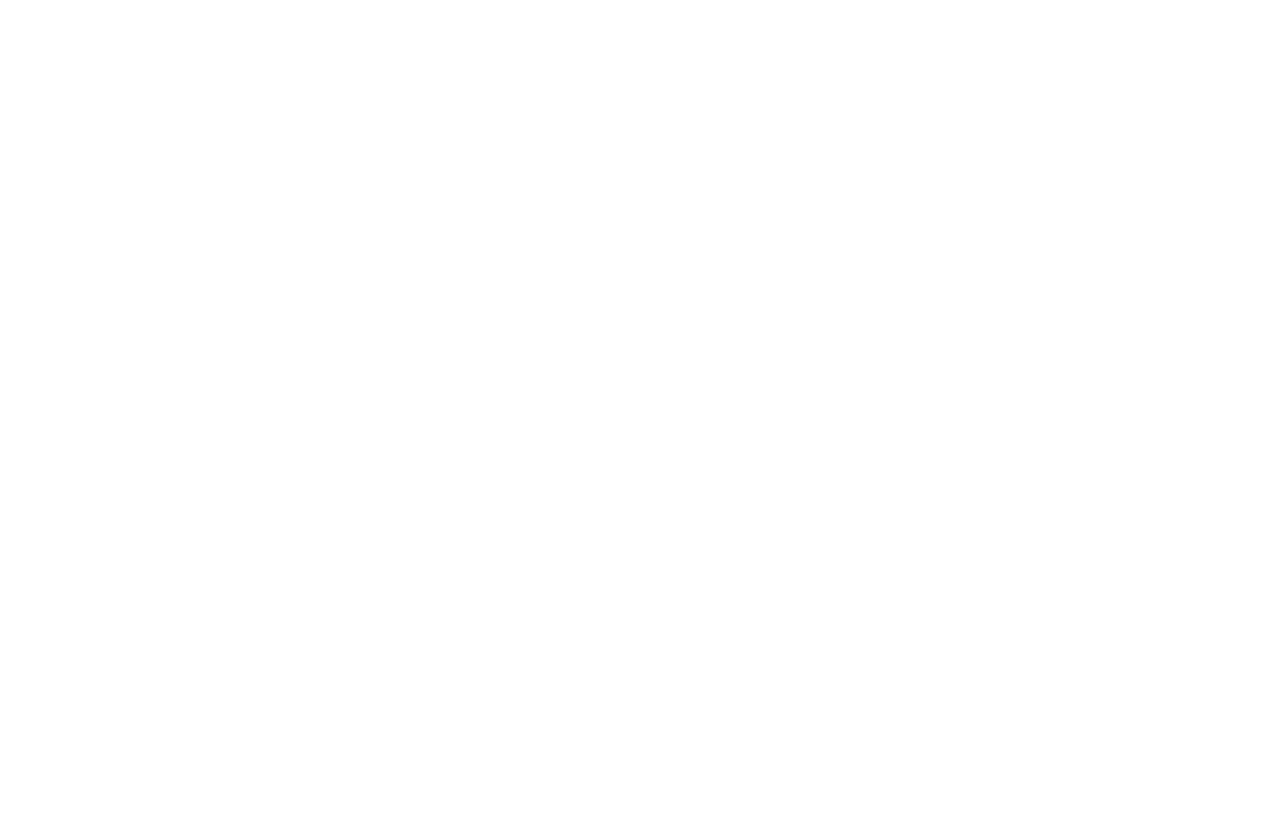
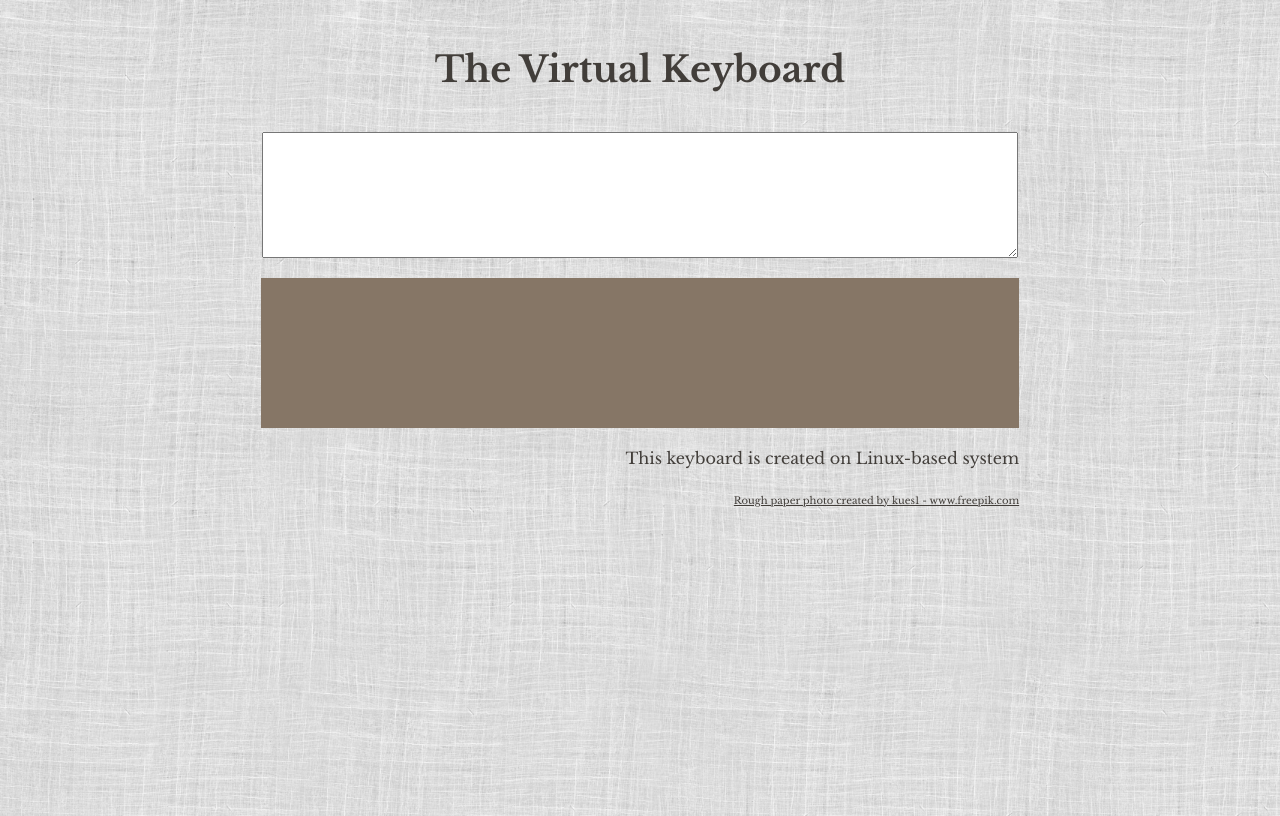
Before and after one commit to MaryOp/virtual-keyboard, a plain HTML site: page index.html in a window 1280 px wide. Drawn offline with nearby package versions, Linux system fonts and the light colour scheme.

Commit message:
feat: create the main base

```diff
--- a/app.js
+++ b/app.js
@@ -0,0 +1,44 @@
+/* <a href='https://www.freepik.com/photos/rough-paper'>Rough paper photo created by kues1 - www.freepik.com</a> */
+
+// DOMContentLoaded
+
+window.onload = function() {
+    class elem {
+        constructor (tag, classname) {
+            this.tag = tag;
+            this.classname = classname;
+        }
+        create() {
+            let w = document.querySelector(".wrapper");
+            let r = document.createElement(this.tag);
+                r.className = this.classname;
+            if ( w == null){
+                document.body.appendChild(r);
+            }
+            else {
+                w.appendChild(r);
+            }
+        }
+    }
+
+    let wrapper = new elem("div", "wrapper");
+    wrapper.create();
+    let h1 = new elem("h1", "title");
+    h1.create();
+    document.querySelector("h1").innerHTML = "The Virtual Keyboard";
+    let textarea = document.createElement("textarea");
+    document.querySelector(".wrapper").appendChild(textarea);
+    let keyboard = new elem("div", "keyboard");
+    keyboard.create();
+    let footer = new elem("footer", "footer");
+    footer.create();
+    document.querySelector(".footer").innerHTML = "This keyboard is created on Linux-based system</br></br><a href='https://www.freepik.com/photos/rough-paper'>Rough paper photo created by kues1 - www.freepik.com</a>";
+
+
+    // alert("This keyboard is created on Linux-based system");
+}
+
+
+// textarea.oninput = function() {
+//     result.innerHTML = input.value;
+// }
--- a/index.html
+++ b/index.html
@@ -3,8 +3,10 @@
 <head>
     <meta charset="UTF-8" />
     <title>the Virtual Keyboard</title>
+    <link rel="stylesheet" href="./style.css"></link>
 </head>
 <body>
-    <script href="app.js"></script>
+
+    <script src="./app.js"></script>
 </body>
 </html>
--- a/style.scss
+++ b/style.scss
@@ -0,0 +1,84 @@
+$color-linen: #eae2d6;
+$color-oyster: #d5c3aa;
+$color-tin: #867666;
+$color-tea: #e1b80d;
+$color-dark-tin: #423e3a;
+
+@import url('https://fonts.googleapis.com/css2?family=Libre+Baskerville:wght@400;700&display=swap');
+
+body {
+    background-image: url(./white-crossed-fabric-texture.jpg);
+    font-family: 'Libre Baskerville', serif;
+    color: $color-dark-tin;
+}
+
+.wrapper {
+    width: 60%;
+    margin: 0 auto;
+    display: flex;
+    flex-direction: column;
+    height: 100vh;
+
+    .title {
+        text-align: center;
+        padding: 2%;
+        font-weight: 700;
+        font-size: 36px;
+    }
+
+    textarea {
+        margin: 0 auto;
+        width: 99%;
+        height: 15vh;
+    }
+
+    .keyboard {
+        margin: 20px auto;
+        width: 100%;
+        max-width: 1500px;
+        background-color: $color-tin;
+        height: 150px;
+        bottom: 0;
+        right: 0;
+        display: inline-flex;
+        justify-content: space-between;
+
+
+        .key_button {
+            border: 1px solid $color-linen;
+            font-family: 'Libre Baskerville', serif;
+            color: $color-dark-tin;
+            margin: 0.7%;
+            box-shadow: 2px 2px 5px $color-linen;
+            width: 5%;
+            height: 50px;
+            background-color: $color-oyster;
+            display: flex;
+            justify-content: center;
+            align-items: center;
+            font-size: 24px;
+        }
+
+        .key_button_plus_half {
+            width: 7.5%;
+        }
+
+        .key_button_wide {
+            width: 10%;
+        }
+
+        .key_button_extra_wide {
+            width: 35%;
+        }
+    }
+    .footer {
+        align-items: flex-end;
+        text-align: end;
+        font-size: 16px;
+        a {
+            font-size: 10px;
+            outline: none;
+            color: $color-dark-tin
+        }
+    }
+}
```
Also changed, not shown: 42. Polished & Inviting.png (added), style.css (added), white-crossed-fabric-texture.jpg (added), 2 other files.
